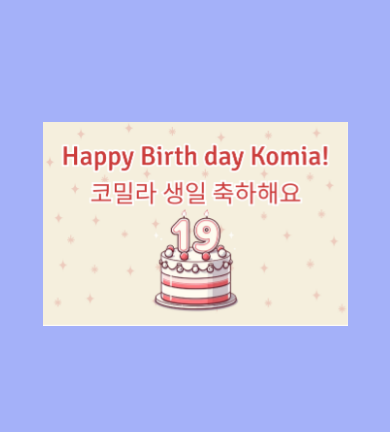
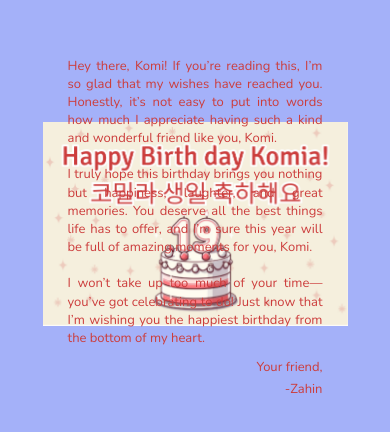
Before and after one commit to Zahin-commits/pro_commerce, a Next.js app: page /card in a window 390 px wide. Shown: the part 198-630 px from the top of the page. Built offline with nearby package versions, Linux system fonts and the light colour scheme.

Commit message:
added message

```diff
--- a/src/app/card/page.card.css
+++ b/src/app/card/page.card.css
@@ -1,8 +1,13 @@
+*{
+    box-sizing: border-box;
+}
+
 .container{
     height: 100vh;
     width: 100vw;
     color: white;
     background-color: #a4b1f9;
+    /* background-color: rgb(80, 80, 80); */
     display: flex;
     align-items: center;
     justify-content: center;
@@ -31,9 +36,15 @@
     background-color: #ffffff;
 }
 .card .text-container {
-    width: 80%;
-    height: 80%;
+    color: #CC3D3C;
+    width: 100%;
+    height: 100%;
     margin: auto;
+    display: flex;
+    flex-direction: column;
+    justify-content: center;
+    border: 10px solid #F5EFDD;
+    background-color: #fff;
 }
 .strikethrough {
     text-decoration: line-through;
@@ -41,23 +52,31 @@
 .card .text-container #head {
     font-family: 'Nobile', sans-serif;
     font-size: 1.5em;
+    margin: 0px;
     /* margin: 60px auto 60px auto; */
 }
 .card p {
     font-size: 1.1em;
     line-height: 1.4;
-    font-family: 'Nobile';
-    color: #331717;
-    font-style: italic;
-    text-align: center;
-    margin-block: 10px;
+  font-family: "Nunito", sans-serif;
+  /* font-family: 'Nobile'; */
+    /* color: #331717; */
+    /* font-style: italic; */
+    text-align: justify;
+    margin: 9px 15px;
 }
+
+.card p.ending{
+ text-align: right;
+ margin-block: 2px;
+}
+
 .card .front {
     position: absolute;
     width: 100%;
     height: 100%;
     /* margin-top: 10px; */
-    /* margin: 0px; */
+    margin: 0px;
     /* border: 10px solid #ffffff; */
     backface-visibility: hidden;
     /* background-color: #9612eb; */
@@ -66,6 +85,7 @@
     background-size: contain;
     transform-style: preserve-3d;
     transform-origin: 50% 100%;
+    /* transform: perspective(1300px) rotateX(-160deg); */
     transform: perspective(1300px) rotateX(0deg);
     transition: all 0.8s ease-in-out;
 }
@@ -85,11 +105,12 @@
     /* border: 10px solid #f56f75; */
     /* border: 10px solid #ffffff; */
     /* margin-top: 10px; */
-    /* margin: 0px; */
+    margin: 0px;
     backface-visibility: visible;
     /* filter: drop-shadow(2px 2px 4px rgba(0, 0, 0, .5)); */
     transform-style: preserve-3d;
     transform-origin: 50% 100%;
+    /* transform: perspective(1300px) rotateX(-160deg); */
     transform: perspective(1300px) rotateX(0deg);
     transition: all 0.8s ease-in-out;
     background-color: #ffffff;
@@ -117,4 +138,9 @@
         width: 305px;
         height: 204px;
     }
+
+    .card p{
+        font-size: 13px;
+        z-index: 3;
+    }
 }
--- a/src/app/card/page.jsx
+++ b/src/app/card/page.jsx
@@ -14,11 +14,52 @@ export default function page() {
            </div>
       </div>
       <div className="text-container">
-        <p id="head">Happy Birthday</p>
-        <p>I hope your special day will bring you lots of happiness, love, and fun. You deserve them a lot. Enjoy!</p>
-        <p>Hope your day goes great!</p>
+       {/* <p id="head">Happy Birthday</p>
+         <p>I hope your special day will bring you lots of happiness, love, and fun. You deserve them a lot. Enjoy!</p>
+        <p>Hope your day goes great!</p> */}
+        <p>Hey there, Komi!
+
+If you’re reading this, I’m so glad that my wishes have reached you. Honestly, it’s not easy to put into words how much I appreciate having such a kind and wonderful friend like you, Komi. </p>
+
+<p>I truly hope this birthday brings you nothing but happiness, laughter, and great memories. You deserve all the best things life has to offer, and I’m sure this year will be full of amazing moments for you, Komi.</p>
+
+<p>I won’t take up too much of your time—you’ve got celebrating to do! Just know that I’m wishing you the happiest birthday from the bottom of my heart.</p>
+
+<p className='ending'>Your friend,</p>
+<p className='ending'>-Zahin</p>
       </div>
     </div>
     </div>
   )
 }
+
+
+/*
+Hey there!
+
+If you’re reading this, I’m over the moon that my wishes have found their way to you. Honestly, I’ve been struggling to find the right words because no words feel enough to celebrate someone as amazing and kind-hearted as you.
+
+All I truly wish is for this special day of yours to overflow with joy, laughter, and unforgettable moments. You deserve every bit of happiness in the world and so much more.
+
+I won’t keep you long—you’ve got a birthday to enjoy! Just know that my heart is sending you the warmest hugs and the happiest wishes.
+
+Wishing you the most wonderful birthday ever!
+
+Your friend always,
+Zahin
+
+
+
+Here’s your updated letter with her pet name included:
+
+Hey there, Komi!
+
+If you’re reading this, I’m so glad that my wishes have reached you. Honestly, it’s not easy to put into words how much I appreciate having such a kind and wonderful friend like you, Komi.
+
+I truly hope this birthday brings you nothing but happiness, laughter, and great memories. You deserve all the best things life has to offer, and I’m sure this year will be full of amazing moments for you, Komi.
+
+I won’t take up too much of your time—you’ve got celebrating to do! Just know that I’m wishing you the happiest birthday from the bottom of my heart.
+
+Your friend,
+Zahin
+*/
--- a/src/app/globals.css
+++ b/src/app/globals.css
@@ -7,7 +7,7 @@
   margin: 0px;
   font-family: sans-serif;
   box-sizing: border-box;
-  font-family: "Nunito", serif;
+  font-family: "Nunito", sans-serif;
   font-optical-sizing: auto;
 }
 
```
